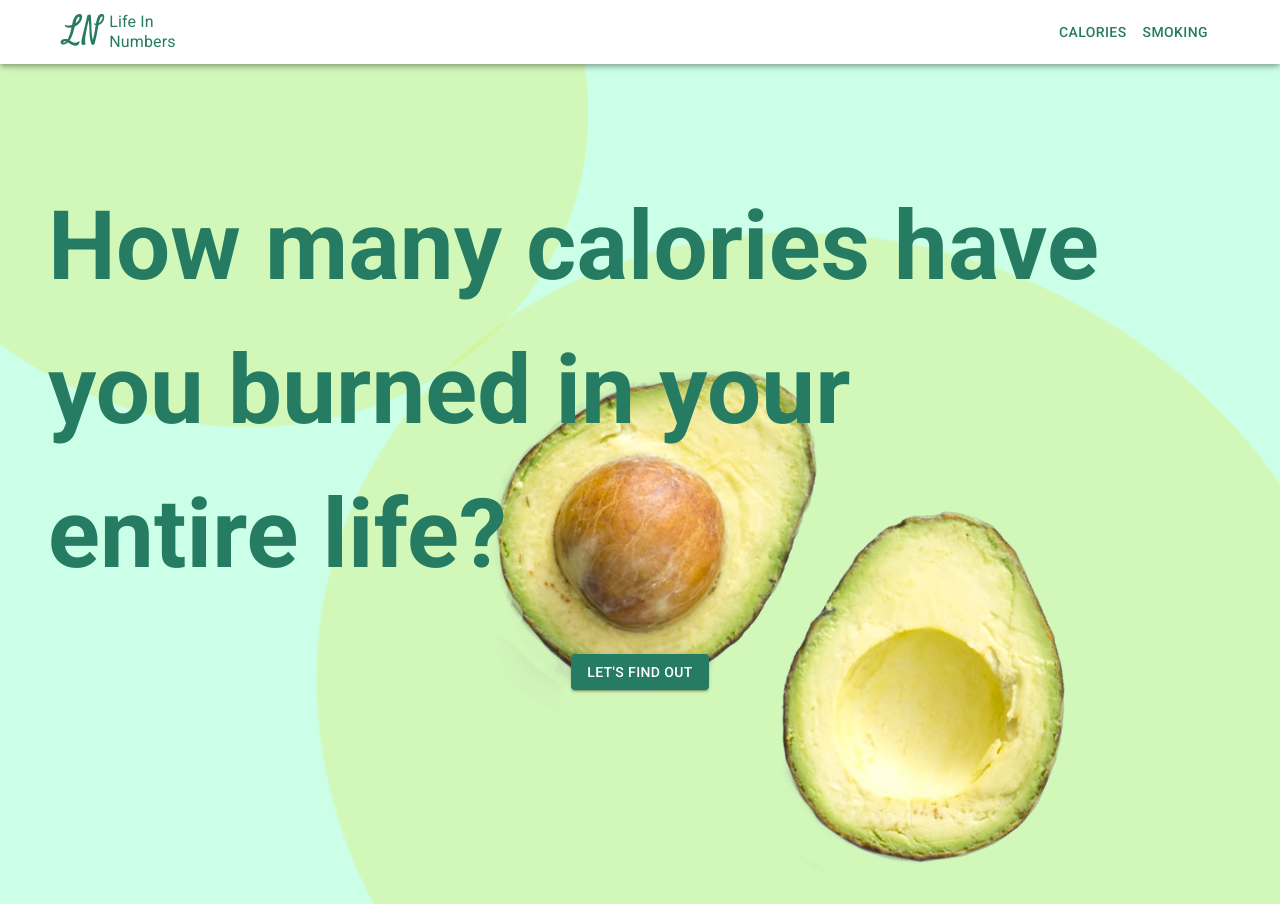
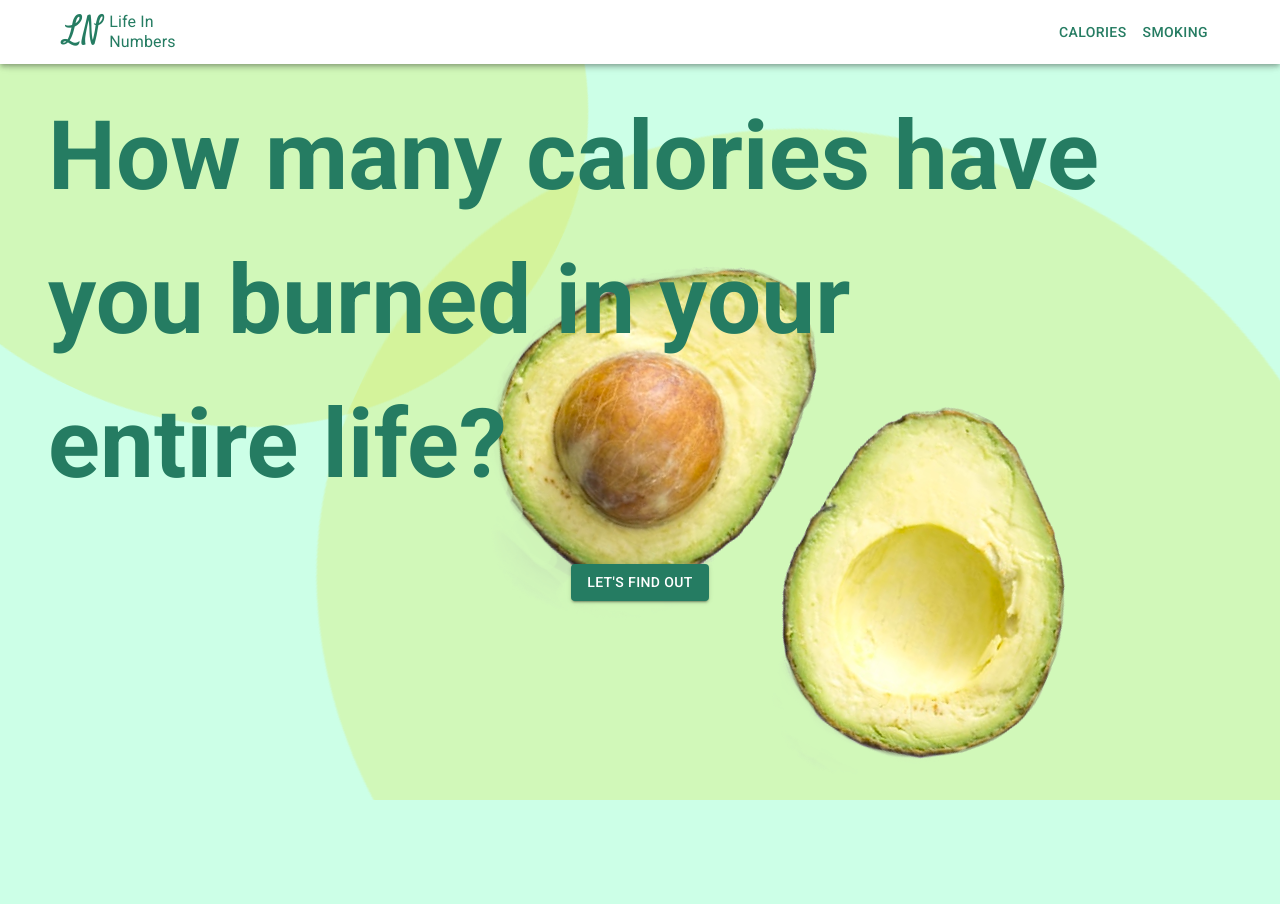
Before and after one commit to PatrickHallek/life-in-numbers, a React (Create React App) app in the folder frontend/: page / in a window 1280 px wide. After the commit the page ends 800 px from the top, so only its background shows below. Built offline with nearby package versions, Linux system fonts and the light colour scheme.

Commit message:
Fix responsive text alignment

```diff
--- a/frontend/src/App/app.css
+++ b/frontend/src/App/app.css
@@ -19,6 +19,7 @@ body {
 }
 
 .title {
+  margin-top: 84px;
   font-size: 96px;
   width: 90%;
   animation: titleSlide 0.6s ease-in;
@@ -26,9 +27,11 @@ body {
 }
 
 .result {
+  margin-top: 84px;
   font-size: 96px;
   width: 100%;
 }
+
 
 @media (max-width: 750px) {
 
@@ -36,15 +39,24 @@ body {
   .result {
     font-size: 13vw;
   }
+}
 
-  .container {
-    margin-top: 144px;
+.startBox {
+  min-height: 100vh;
+  display: flex;
+  flex-wrap: wrap;
+  align-content: center;
+  transition: all 0.6s ease;
+}
+
+
+@media (max-height: 800px) {
+  .startBox {
+    align-content: flex-start;
   }
 }
 
-.container {
-  margin-top: 104px;
-}
+
 
 .questionContainer {
   margin-top: 104px;
@@ -87,15 +99,6 @@ body {
     margin-left: 0px
   }
 }
-
-.startBox {
-  height: 100vh;
-  display: flex;
-  flex-wrap: wrap;
-  align-content: center;
-  transition: all 0.6s ease;
-}
-
 
 .buttonBox {
   width: 100%;
--- a/frontend/src/App/components/features/result.tsx
+++ b/frontend/src/App/components/features/result.tsx
@@ -16,9 +16,9 @@ const Result = () => {
     }
 
     if (Number(value) !== 0) return (
-        <Box display="flex" justifyContent="center" flexWrap="wrap">
-            <Box className="result" fontWeight="bold" color={content.theme.primary}>{content.resultText}</Box>
-            <Box className="result" fontWeight="bold" color={content.theme.primary}>{value}</Box>
+        <Box className="startBox" flexWrap="wrap">
+            <Box className="result text" fontWeight="bold" color={content.theme.primary}>{content.resultText}</Box>
+            <Box className="result" mt={1} fontWeight="bold" color={content.theme.primary}>{value}</Box>
             {renderAverageValue()}
         </Box>
     )
```
